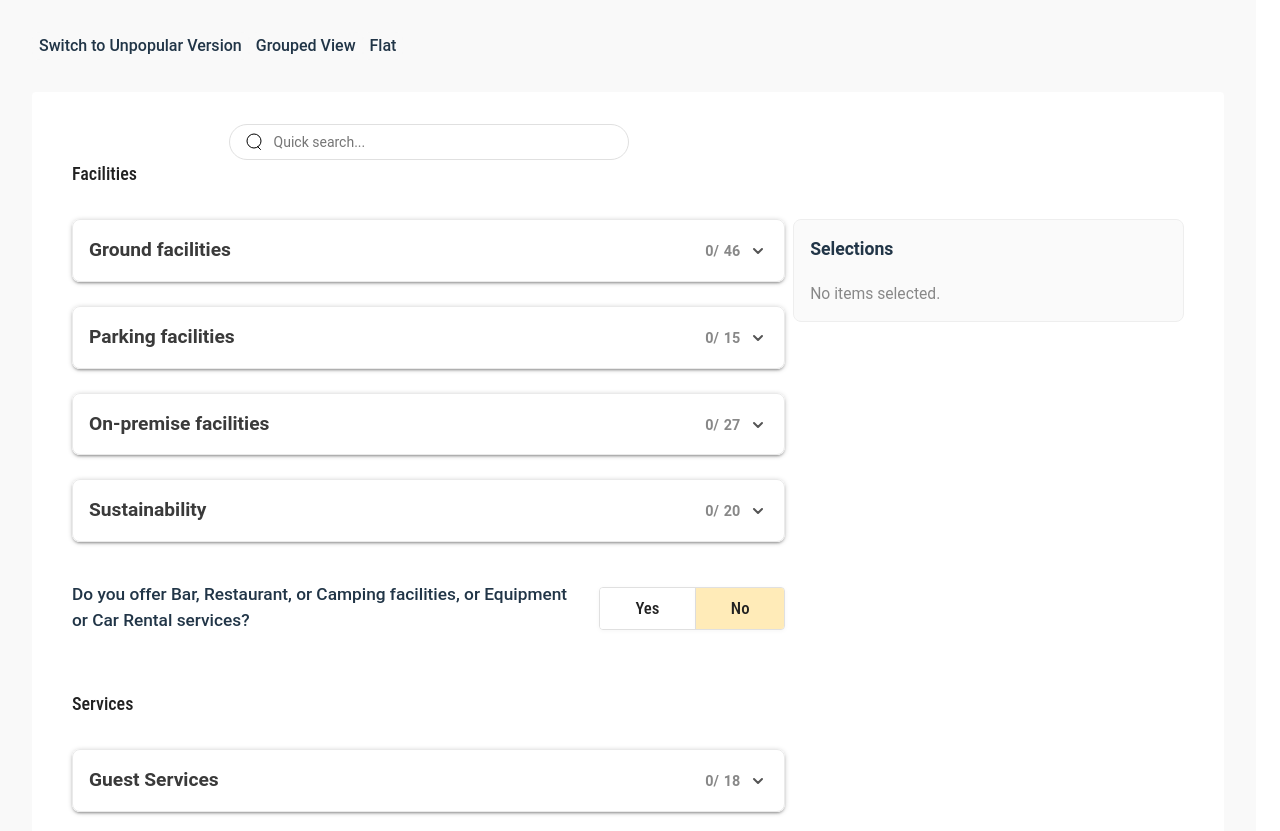
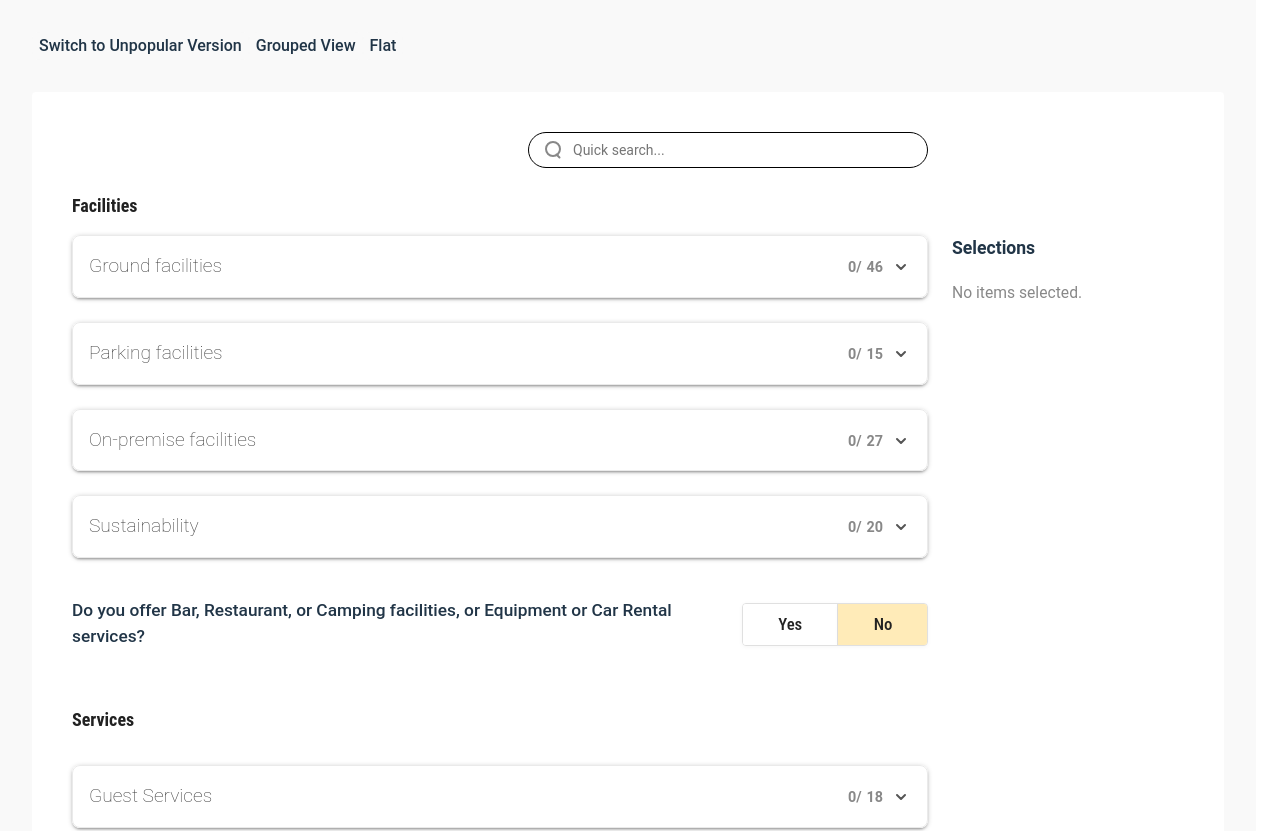
Before and after one commit to ranfomshi/facilities-view, a React (Vite) app: page / in a window 1280 px wide. Shown: the top 831 px of the page. Built offline with nearby package versions, Linux system fonts and the light colour scheme.

Commit message:
style: Update font weight and width for top section title in FacilitiesView; enhance search input styles in FlatView; adjust label truncation in Group component

```diff
--- a/src/App.css
+++ b/src/App.css
@@ -236,7 +236,7 @@ button {
 .top-section-title {
     font-size: 18px;
     font-family: 'Roboto Condensed', 'Roboto', Arial, sans-serif;
-    font-weight: 500;
+    font-weight: 600;
     margin-bottom: 2rem;
     color: rgb(33, 33, 33);
 }
@@ -278,6 +278,7 @@ h1 {
     border: 1px solid #eaeaea;
     margin-bottom: 24px;
     max-width: 856px;
+    min-width: 856px;
     padding: 16px;
 }
 
--- a/src/FacilitiesView.jsx
+++ b/src/FacilitiesView.jsx
@@ -96,27 +96,12 @@ function FacilitiesView({ dataSource, setDataSource }) {
     <div className="container" style={{display:'flex', gap:8}}>
 
       <div style={{flex:2}}>
-
-        {error && <div style={{ color: 'red' }}>{error}</div>}
-        {data && (
-          <>
-            {/* Facilities Section: Only show if at least one group has results */}
-            <section className="top-section facilities-section">
-                   <div style={{ display: 'flex', alignItems: 'center', gap: '0.5em', position: 'relative', textAlign:'center', margin:'auto', width:'100%', justifyContent: 'center' }}>
-                  <div style={{ position: 'relative', width: '400px', margin: '0 auto' }}>
-                    <span className="icons" style={{
-                      position: 'absolute',
-                      left: '16px',
-                      top: '50%',
-                      transform: 'translateY(-50%)',
-                      zIndex: 2,
-                      display: 'flex',
-                      alignItems: 'center',
-                      height: '20px'
-                    }}>
+        <div style={{ position: 'sticky', top: 0, zIndex: 20, background: '#fff', padding: '0.5rem 0', width: '100%', marginLeft: 'auto', marginBottom: '1rem', display:'flex', gap:8 }}>
+          <div style={{ position: 'relative', width: '400px', background: 'white', marginLeft:'auto' }}>
+            <span className="icons" style={{ position: 'absolute', left: '16px', top: '50%', transform: 'translateY(-50%)', zIndex: 2, display: 'flex', alignItems: 'center', height: '20px' }}>
               <svg width="20" height="20" viewBox="0 0 20 20" fill="none" style={{ display: 'block' }}>
-                        <circle cx="9" cy="9" r="7" stroke="#000" strokeWidth="1" />
-                        <line x1="15.5" y1="17.5" x2="12.5" y2="14.5" stroke="#000" strokeWidth="1" strokeLinecap="round" />
+                <circle cx="9" cy="9" r="7" stroke="#888" strokeWidth="2" />
+                <line x1="15.5" y1="17.5" x2="12.5" y2="14.5" stroke="#888" strokeWidth="2" strokeLinecap="round" />
               </svg>
             </span>
             <input
@@ -126,7 +111,7 @@ function FacilitiesView({ dataSource, setDataSource }) {
               value={facilitiesSearch}
               onChange={e => setFacilitiesSearch(e.target.value)}
               style={{
-                        color: '#212121ff',
+                color: 'rgb(33, 33, 33)',
                 cursor: 'default',
                 display: 'block',
                 fontFamily: 'Roboto, sans-serif',
@@ -134,20 +119,26 @@ function FacilitiesView({ dataSource, setDataSource }) {
                 fontWeight: 400,
                 height: '36px',
                 width: '100%',
-                        border:'1px solid #e0e0e0',
+                border:'1px solid black',
                 borderRadius:'100px',
                 paddingLeft: '44px',
-                        outline: 'none'
+                marginLeft: 'auto'
               }}
-                      onFocus={e => e.target.style.border = '1px solid #000'}
-                      onBlur={e => e.target.style.border = '1px solid #e0e0e0'}
             />
           </div>
         </div>
-              <div className="top-section-header">
-
-                <h2 className="top-section-title">Facilities</h2>
-
+        {error && <div style={{ color: 'red' }}>{error}</div>}
+        {data && (
+          <>
+            {/* Facilities Section: Only show if at least one group has results */}
+            <section className="top-section facilities-section">
+  <div className="top-section-header" style={{
+    display: 'flex',
+    flexDirection: 'column',
+    alignItems: 'flex-end',
+    marginBottom: '1rem',
+  }}>
+    <h2 className="top-section-title" style={{ alignSelf: 'flex-start', marginBottom: 0 }}>Facilities</h2>
   </div>
   {facilitiesMain.map(({ key, label }) => {
     const filtered = data[key] || [];
@@ -187,8 +178,8 @@ function FacilitiesView({ dataSource, setDataSource }) {
       {/* Review panel on the right */}
       <div className="review-panel-sticky" style={{
         flex: 1,
-        background: '#fafafa',
-        border: '1px solid #eee',
+       // background: '#fafafa',
+        //border: '1px solid #eee',
         borderRadius: 8,
         padding: '1rem 1rem 1rem 1rem',
         minWidth: 220,
@@ -212,7 +203,6 @@ function FacilitiesView({ dataSource, setDataSource }) {
                 <div key={key} style={{marginBottom:0, borderBottom:'1px solid #eee', paddingBottom:'0.5em'}}>
                   <div style={{fontWeight:'bold', marginBottom:'0.2rem', fontSize:'1em', display:'flex', justifyContent:'space-between', alignItems:'center'}}>
                     <span>{getLabel(key)}</span>
-                    <span style={{color:'#888', fontWeight:'normal', fontSize:'0.95em'}}>({items.length}/{total})</span>
                   </div>
                   <div style={{display:'flex', flexWrap:'wrap', gap:'0.3em'}}>
                     {items.map(item => {
@@ -235,7 +225,7 @@ function FacilitiesView({ dataSource, setDataSource }) {
                             border:'1px solid #e0e0e0',
                             borderRadius:'8px',
                             padding:'1px 4px',
-                            fontSize:'0.8em',
+                            fontSize:'0.78em',
                             marginBottom:'2px',
                             color:'#333',
                             boxShadow:'0 1px 2px rgba(0,0,0,0.04)',
--- a/src/FlatView.jsx
+++ b/src/FlatView.jsx
@@ -59,7 +59,15 @@ function FlatView() {
     return (
         <div className="container" style={{display:'flex', gap:8}}>
             <div style={{flex:2}}>
-                <div style={{display:'flex', alignItems:'center', gap:16, marginBottom:24}}>
+                <div style={{
+  position: 'sticky',
+  top: '1.5rem',
+  zIndex: 11,
+  background: '#fff',
+  padding: '0.5rem 0',
+  marginBottom: 24,
+}}>
+                    <div style={{display:'flex', alignItems:'center', gap:16}}>
                         <Select
                             mode="multiple"
                             allowClear
@@ -79,6 +87,7 @@ function FlatView() {
                             placeholder="Quick search..."
                             style={{ minWidth: 160, padding: '4px 8px', border: 'none', borderBottom: '2px solid #e0e0e0', fontSize: '1em', outline: 'none' }}
                         />
+                    </div>
                 </div>
                 {error && <div style={{ color: 'red' }}>{error}</div>}
                 {!data ? (
@@ -123,8 +132,8 @@ function FlatView() {
             {/* Review panel on the right - pill style with remove button */}
             <div className="review-panel-sticky" style={{
                 flex: 1,
-                background: '#fafafa',
-                border: '1px solid #eee',
+                // background: '#fafafa',
+                // border: '1px solid #eee',
                 borderRadius: 8,
                 padding: '1rem 1rem 1rem 1rem',
                 minWidth: 220,
@@ -143,12 +152,10 @@ function FlatView() {
                 ) : (
                     <div style={{display:'flex', flexDirection:'column', gap:'0.5rem'}}>
                         {Object.entries(selectedItemsByCategory).map(([category, items]) => {
-                            const total = flatItems.filter(i => i.category === category).length;
                             return (
                                 <div key={category} style={{marginBottom:0, borderBottom:'1px solid #eee', paddingBottom:'0.5em'}}>
                                     <div style={{fontWeight:'bold', marginBottom:'0.2rem', fontSize:'1em', display:'flex', justifyContent:'space-between', alignItems:'center'}}>
                                         <span>{category}</span>
-                                        <span style={{color:'#888', fontWeight:'normal', fontSize:'0.95em'}}>({items.length}/{total})</span>
                                     </div>
                                     <div style={{display:'flex', flexWrap:'wrap', gap:'0.3em'}}>
                                         {items.map(item => {
--- a/src/Group.jsx
+++ b/src/Group.jsx
@@ -31,13 +31,13 @@ function Group({ title, items, checked, setChecked, dataSource }) {
   const other = items.filter(i => !i.popular);
   const [showMore, setShowMore] = useState(false);
   // Helper to truncate label
-  const truncateLabel = (label) => label.length > 18 ? label.slice(0, 14) + '...' : label;
+  const truncateLabel = (label) => label.length > 30 ? label.slice(0, 28) + '...' : label;
 
   return (
     <fieldset className="group-fieldset">
       <div className="group-legend-row" style={{ display: 'flex', alignItems: 'center', justifyContent: 'space-between' }}>
         <div style={{ display: 'flex', alignItems: 'center', gap: '0.5rem', flexGrow:1, justifyContent:'space-between' }}>
-          <span style={{ fontSize: '1.2rem', color: '#3a3a3a' }}>{title} </span>
+          <span style={{ fontSize: '1.2rem', fontWeight:'200', color: '#3a3a3a' }}>{title} </span>
           <div>{selectedCount > 0 ? <><span className="selected-badge">{selectedCount}</span><span style={{fontSize:'0.75em', color:'#888'}}>/</span></> :  <span style={{fontSize:'0.75em', color:'#888'}}>0/</span>}  <span style={{marginRight:8, fontSize:'0.75em', color:'#888'}}>{items.length}</span></div>
         </div>
         <button
@@ -57,7 +57,7 @@ function Group({ title, items, checked, setChecked, dataSource }) {
           {popular.length > 0 && (
             <div className="options-flex" style={{
               display: 'grid',
-              gridTemplateColumns: 'repeat(auto-fill, minmax(120px, 1fr))',
+              gridTemplateColumns: 'repeat(4, minmax(0, 1fr))',
               gap: '5px 6px',
               alignItems: 'start',
               marginBottom: '0.5em'
@@ -95,10 +95,10 @@ function Group({ title, items, checked, setChecked, dataSource }) {
           )}
           {other.length > 0 &&  (
             <>
-             {dataSource !== 'facilities-all-unpopular.json' &&<div className="group-title">All options</div>}
+             {dataSource !== 'facilities-all-unpopular.json' &&<div className="group-title">Additional options</div>}
               <div className="options-flex" style={{
                 display: 'grid',
-                gridTemplateColumns: 'repeat(auto-fill, minmax(120px, 1fr))',
+                gridTemplateColumns: 'repeat(4, minmax(0, 1fr))',
                 gap: '6px 8px',
                 alignItems: 'start',
                 marginBottom: '0.5em'
@@ -116,7 +116,7 @@ function Group({ title, items, checked, setChecked, dataSource }) {
                         border: selected ? '2px solid #dbca10' : '2px solid #e0e0e0',
                         borderRadius: '8px',
                         padding: '2px 6px',
-                        fontSize: '0.8em',
+                        fontSize: '0.78em',
                         fontWeight: 500,
                         color: '#3a3a3a',
                         boxSizing: 'border-box',
```
Lines whose indentation alone changed are shown as unchanged.
